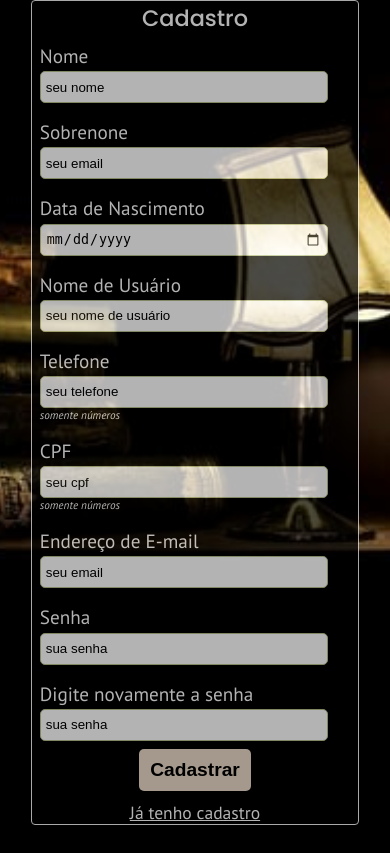
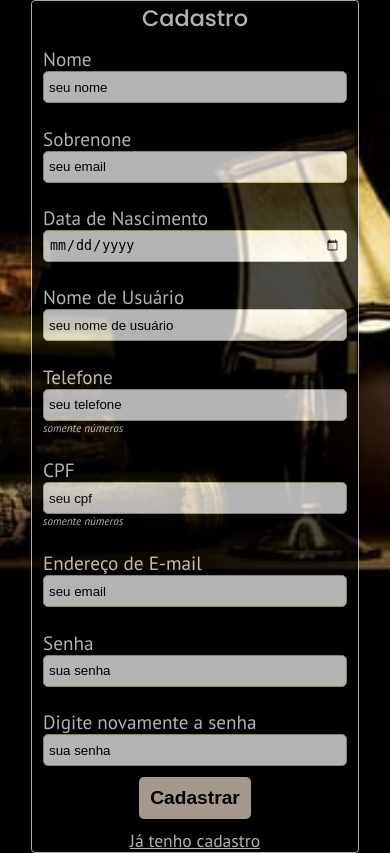
Before and after one commit to Dev-magno/tela-de-cadastro-PI, a PHP site: page /cadastro.html in a window 390 px wide. Before the commit the page ends 825 px from the top, so only its background shows below. Run offline with PHP 8.4, Linux system fonts and the light colour scheme.

Commit message:
media query

```diff
--- a/style.css
+++ b/style.css
@@ -139,8 +139,8 @@ body {
     .section-cadastro{
         height: auto;
     }
+
     .div-form {
-        display: flex;
         flex-direction: column;
         border: 1px solid var(--corquatro);
         border-radius: 4px;
@@ -164,13 +164,18 @@ body {
     .div-itens {
         display: flex;
         flex-direction: column;
-        padding: 0.5rem;
+        /* padding: 0.4rem;  */
+    }
+
+    .div-itens label {
+        font-size: 1.2rem;
     }
 
     .div-itens input {
         border: 0.1px solid var(--cor-primaria);
-        width: 18rem;
+        width: 19rem;
         border-radius: 5px;
+        margin: 0;
     }
 
     #btn-cadastrar {
```
